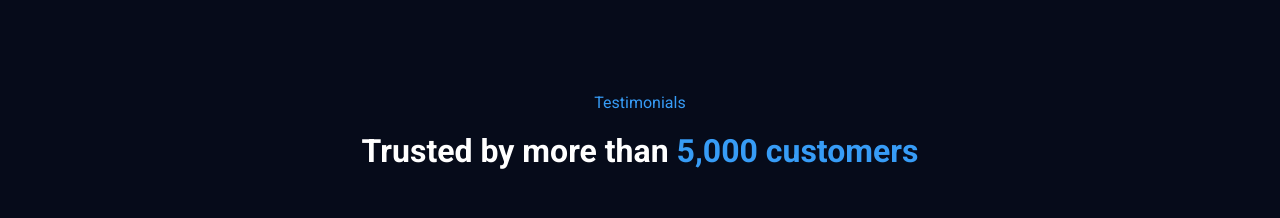
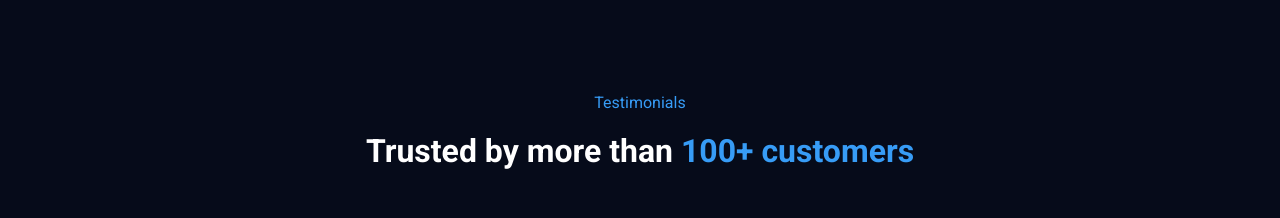
Before and after one commit to ankitkapoor8437/qubist-inc, a React (Create React App) app: page / in a window 1280 px wide. Shown: the part 3760-3978 px from the top of the page. Built offline with nearby package versions, Linux system fonts and the light colour scheme.

Commit message:
Changes in Data

```diff
--- a/src/components/UI/Testimonial.jsx
+++ b/src/components/UI/Testimonial.jsx
@@ -25,7 +25,7 @@ const Testimonial = () => {
                     <h6 className='subtitle'>Testimonials</h6>
                     <h2>
                         Trusted by more than{" "}
-                        <span className='highlight'>5,000 customers</span>
+                        <span className='highlight'>100+ customers</span>
                     </h2>
                 </div>
 
```
